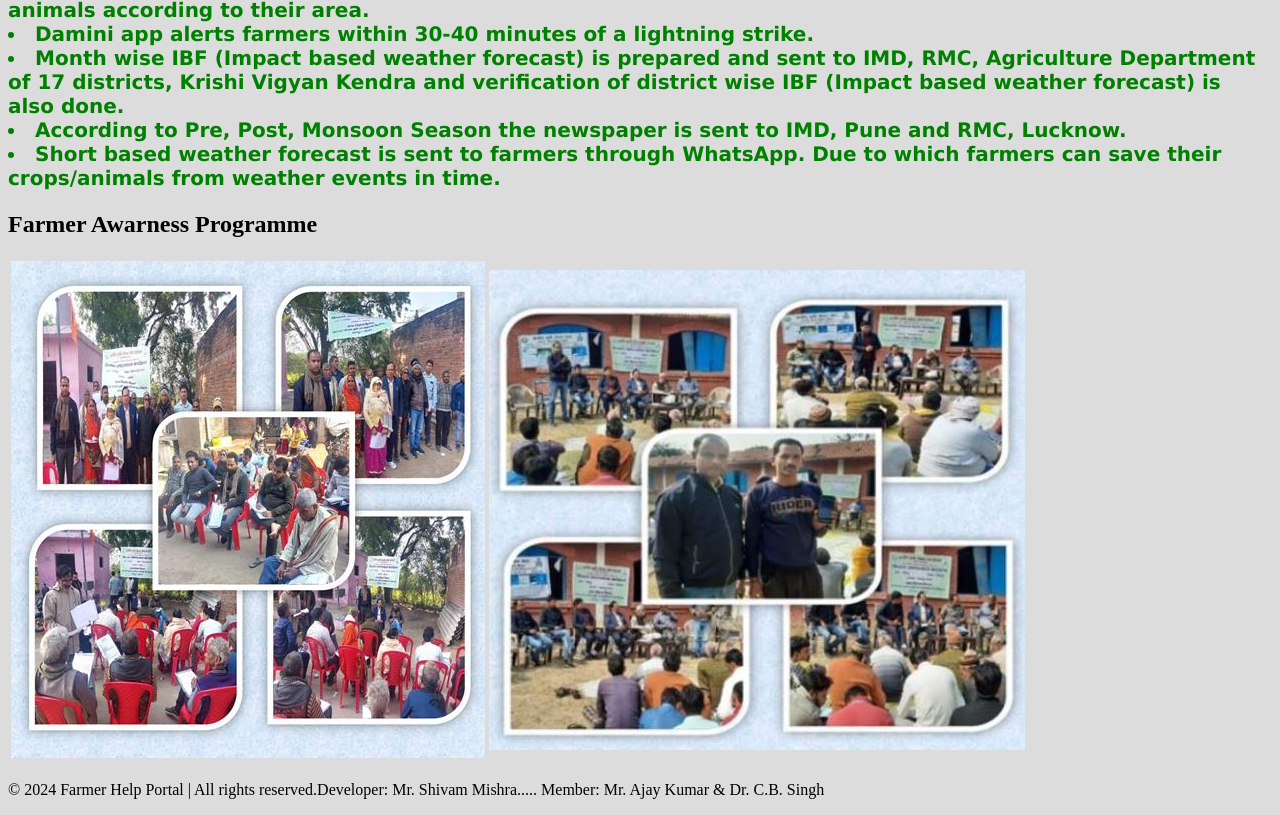
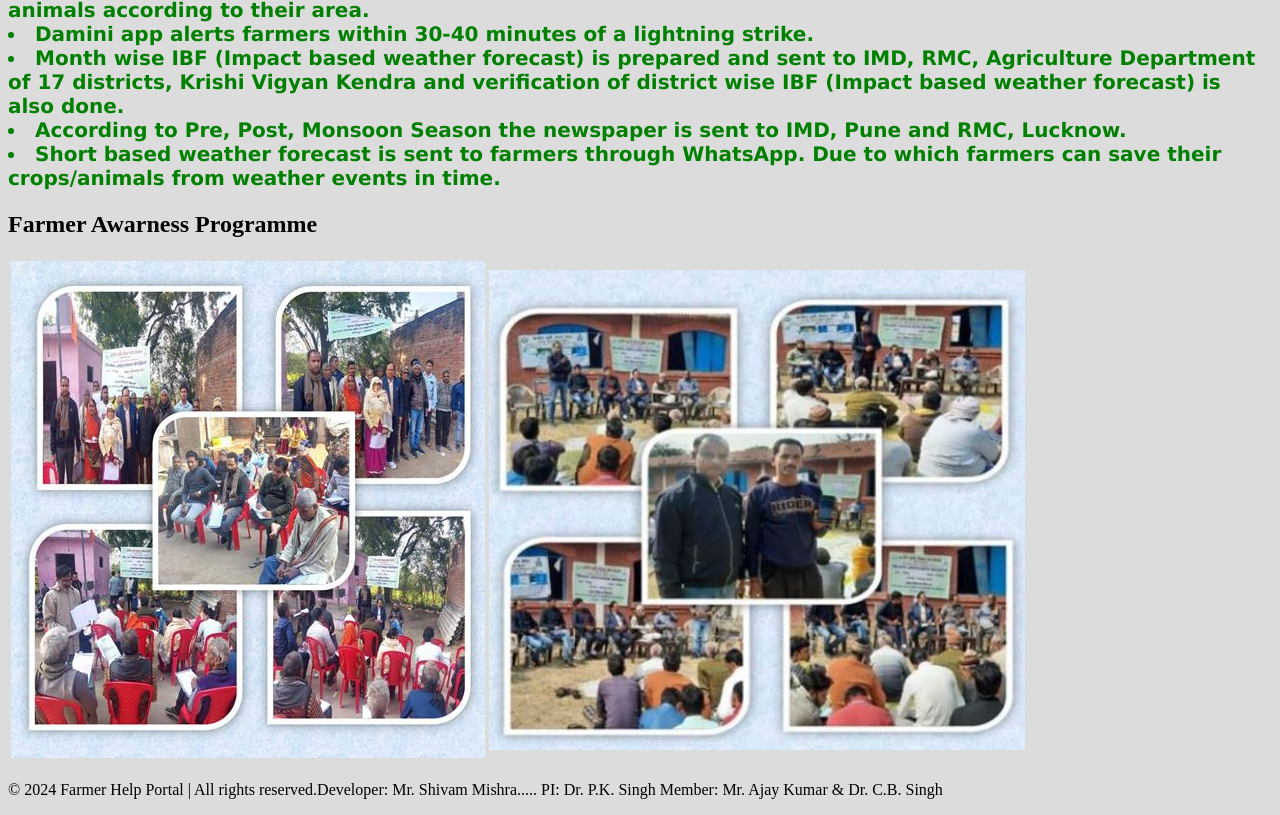
Before and after one commit to Shivam-gkms/amfu, a plain HTML site: page about.html in a window 1280 px wide. Shown: the part 816-1631 px from the top of the page. Drawn offline with Linux system fonts and the light colour scheme.

Commit message:
Update about.html

```diff
--- a/about.html
+++ b/about.html
@@ -56,7 +56,7 @@
         </tr>
 
         </table>
-        <p>&copy; 2024 Farmer Help Portal | All rights reserved.Developer: Mr. Shivam Mishra..... Member: Mr. Ajay Kumar & Dr. C.B. Singh </p>
+        <p>&copy; 2024 Farmer Help Portal | All rights reserved.Developer: Mr. Shivam Mishra..... PI: Dr. P.K. Singh Member: Mr. Ajay Kumar & Dr. C.B. Singh </p>
     </footer>
 </body>
 </html>
```
